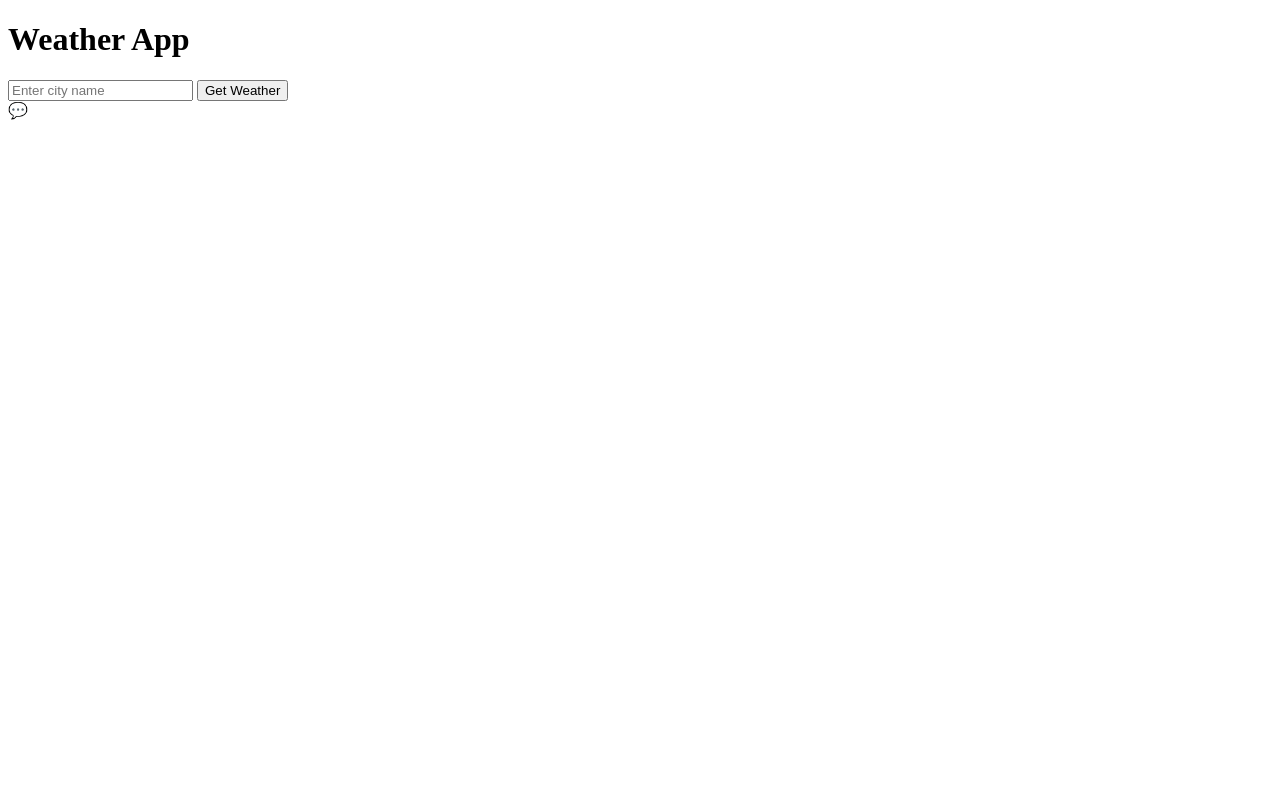
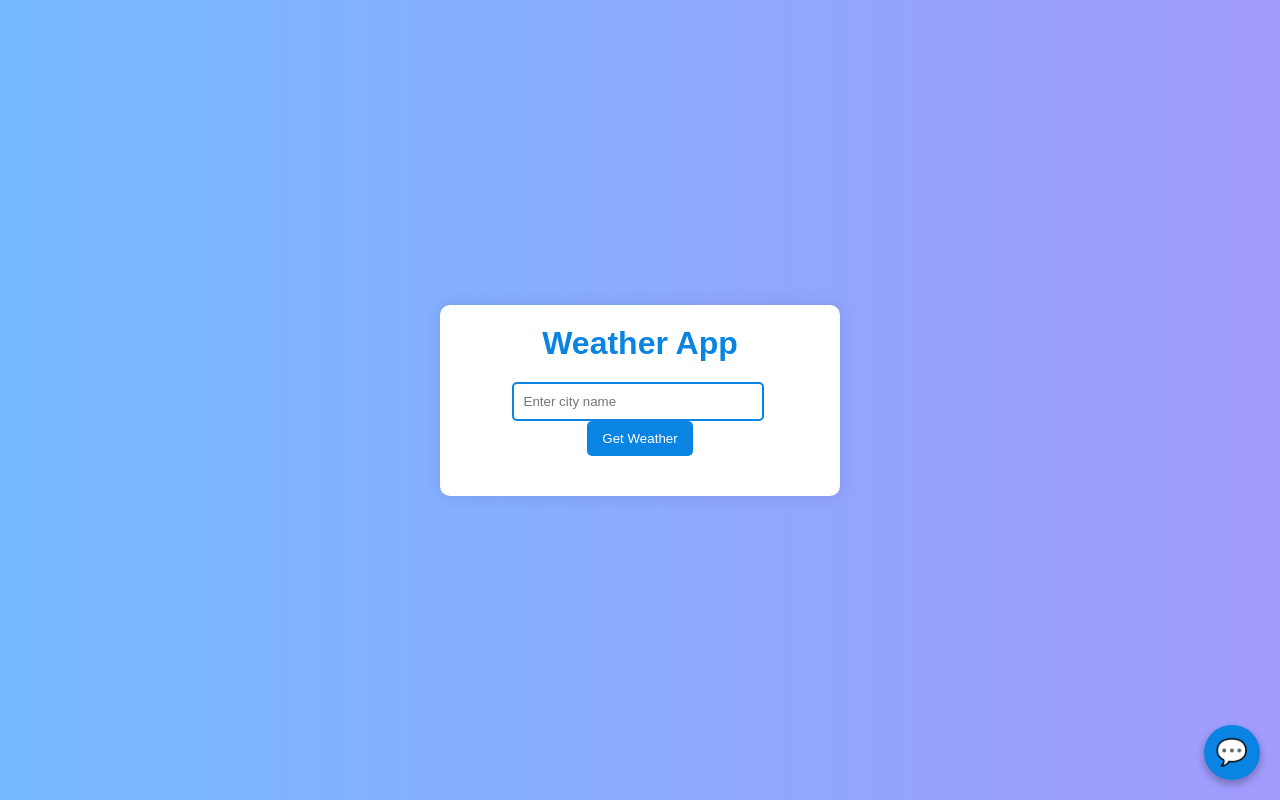
Before and after one commit to h2200080115/weatheratt, a Flask app: page / in a window 1280 px wide. Run offline with Flask 3, Linux system fonts and the light colour scheme.

Commit message:
Update styles.css

```diff
--- a/static/styles.css
+++ b/static/styles.css
@@ -1,59 +1,131 @@
-<!DOCTYPE html>
-<html lang="en">
-<head>
-    <meta charset="UTF-8">
-    <title>Weather App</title>
-    <link rel="stylesheet" type="text/css" href="{{ url_for('static', filename='styles.css') }}">
-</head>
-<body>
-    <div class="container">
-        <h1>Weather App</h1>
+* {
+    margin: 0;
+    padding: 0;
+    box-sizing: border-box;
+}
 
-        <form method="POST">
-            <input type="text" name="city" placeholder="Enter city name" required>
-            <button type="submit">Get Weather</button>
-        </form>
+body {
+    font-family: Arial, sans-serif;
+    background: linear-gradient(to right, #74b9ff, #a29bfe);
+    min-height: 100vh;
+    display: flex;
+    justify-content: center;
+    align-items: center;
+    animation: fadeIn 1.5s ease-in;
+}
 
-        {% if error %}
-            <p class="error">{{ error }}</p>
-        {% endif %}
+.container {
+    background-color: #ffffff;
+    padding: 20px;
+    border-radius: 10px;
+    box-shadow: 0px 0px 15px rgba(0, 0, 0, 0.1);
+    width: 400px;
+    text-align: center;
+    animation: slideUp 1s ease-out;
+}
 
-        {% if weather_data %}
-            <div class="weather-container">
-                <h2>{{ weather_data.city }}</h2>
-                <img src="http://openweathermap.org/img/w/{{ weather_data.icon }}.png" alt="Weather icon">
-                <p id="temperature">Temperature: {{ weather_data.temperature_celsius }}°C</p>
-                <p>Description: {{ weather_data.description|capitalize }}</p>
-                <p>Humidity: {{ weather_data.humidity }}%</p>
-                <p>Wind Speed: {{ weather_data.wind_speed }} m/s</p>
-                <button id="toggle-temp">Switch to Fahrenheit</button>
-            </div>
-        {% endif %}
-    </div>
+h1 {
+    color: #0984e3;
+    margin-bottom: 20px;
+    transition: color 0.3s ease;
+}
 
-    <!-- Chat Icon (bottom-right corner) -->
-    <div id="chat-icon" title="Chat (coming soon)">💬</div>
+h1:hover {
+    color: #6c5ce7;
+}
 
-    <script>
-        let isCelsius = true;
-        const toggleBtn = document.getElementById('toggle-temp');
-        if (toggleBtn) {
-            toggleBtn.addEventListener('click', function() {
-                const tempElement = document.getElementById('temperature');
-                let temp = parseFloat(tempElement.textContent.replace('Temperature: ', '').replace('°C', '').replace('°F', ''));
+form {
+    margin-bottom: 20px;
+}
 
-                if (isCelsius) {
-                    temp = temp * 9 / 5 + 32;
-                    tempElement.textContent = `Temperature: ${temp.toFixed(1)}°F`;
-                    this.textContent = "Switch to Celsius";
-                } else {
-                    temp = (temp - 32) * 5 / 9;
-                    tempElement.textContent = `Temperature: ${temp.toFixed(1)}°C`;
-                    this.textContent = "Switch to Fahrenheit";
-                }
-                isCelsius = !isCelsius;
-            });
-        }
-    </script>
-</body>
-</html>
+input {
+    padding: 10px;
+    width: 70%;
+    border: 2px solid #0984e3;
+    border-radius: 5px;
+    margin-right: 5px;
+    transition: all 0.3s ease;
+}
+
+input:focus {
+    border-color: #6c5ce7;
+    box-shadow: 0px 0px 5px #6c5ce7;
+}
+
+button {
+    padding: 10px 15px;
+    background-color: #0984e3;
+    color: white;
+    border: none;
+    border-radius: 5px;
+    cursor: pointer;
+    transition: background-color 0.3s ease, transform 0.2s ease;
+}
+
+button:hover {
+    background-color: #74b9ff;
+    transform: scale(1.05);
+}
+
+.weather-container {
+    background-color: #f1f2f6;
+    padding: 20px;
+    border-radius: 10px;
+    animation: fadeIn 2s ease-in;
+}
+
+.error {
+    color: red;
+    font-weight: bold;
+    animation: shake 0.5s;
+}
+
+img {
+    width: 100px;
+    height: 100px;
+    transition: transform 0.3s ease;
+}
+
+img:hover {
+    transform: scale(1.1) rotate(5deg);
+}
+
+/* Chat icon floating button */
+#chat-icon {
+    position: fixed;
+    bottom: 20px;
+    right: 20px;
+    font-size: 26px;
+    background-color: #0984e3;
+    color: white;
+    padding: 12px;
+    border-radius: 50%;
+    box-shadow: 0 4px 8px rgba(0, 0, 0, 0.3);
+    cursor: pointer;
+    z-index: 999;
+    transition: background-color 0.3s ease, transform 0.2s ease;
+}
+
+#chat-icon:hover {
+    background-color: #6c5ce7;
+    transform: scale(1.1);
+}
+
+/* Animations */
+@keyframes fadeIn {
+    from { opacity: 0; }
+    to { opacity: 1; }
+}
+
+@keyframes slideUp {
+    from { transform: translateY(50px); opacity: 0; }
+    to { transform: translateY(0); opacity: 1; }
+}
+
+@keyframes shake {
+    0% { transform: translateX(0); }
+    25% { transform: translateX(-5px); }
+    50% { transform: translateX(5px); }
+    75% { transform: translateX(-5px); }
+    100% { transform: translateX(0); }
+}
```
